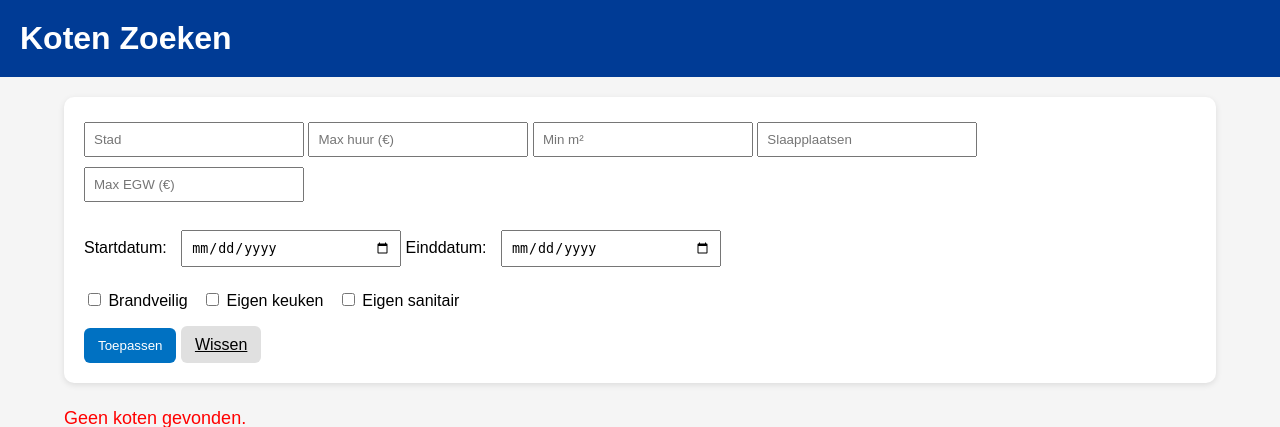
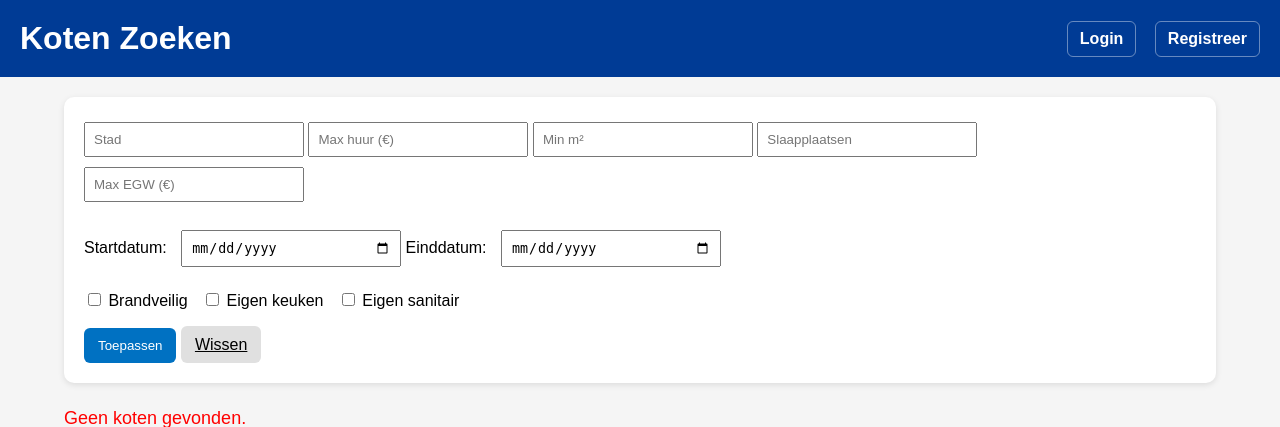
Before and after one commit to A-D-DBS-application/web-application-2025-group-7, a Flask app: page / in a window 1280 px wide. Shown: the top 427 px of the page. Run offline with Flask 3, Linux system fonts and the light colour scheme; data that the repository does not hold is empty.

Commit message:
Login/registratie knop op homepagina

```diff
--- a/Flask/app/templates/index.html
+++ b/Flask/app/templates/index.html
@@ -14,6 +14,9 @@
             background-color: #003b95;
             color: white;
             padding: 20px;
+            display:flex;
+            justify-content:space-between;
+            align-items:center;
         }
 
         header h1 {
@@ -130,6 +133,20 @@
         .book-btn:hover {
             background-color: #005999;
         }
+
+        header .auth-links a {
+            color:#fff;
+            text-decoration:none;
+            margin-left:14px;
+            font-weight:600;
+            padding:8px 12px;
+            border:1px solid rgba(255,255,255,0.4);
+            border-radius:6px;
+            display:inline-block;
+        }
+        header .auth-links a:hover {
+            background:rgba(255,255,255,0.15);
+        }
     </style>
 </head>
 
@@ -137,6 +154,14 @@
 
 <header>
     <h1>Koten Zoeken</h1>
+    <div class="auth-links">
+        {% if session.get('gebruiker_id') or session.get('rol') == 'admin' %}
+            <a href="{{ url_for('logout') }}">Uitloggen</a>
+        {% else %}
+            <a href="{{ url_for('login') }}">Login</a>
+            <a href="{{ url_for('register') }}">Registreer</a>
+        {% endif %}
+    </div>
 </header>
 
 <div class="container">
```
